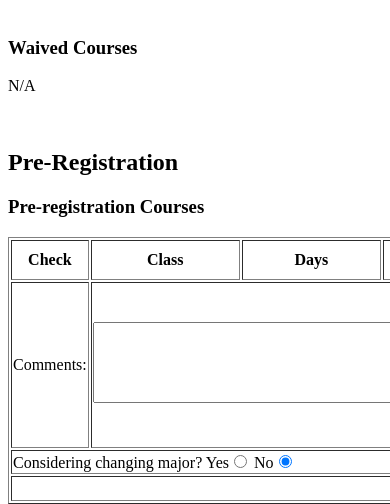
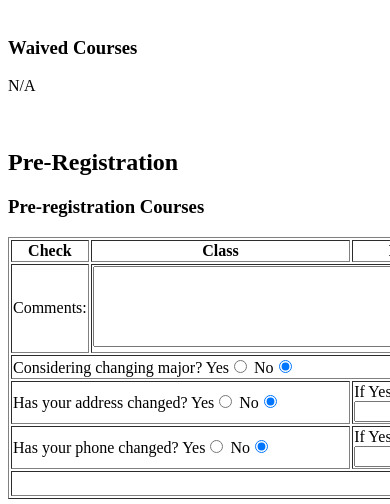
Before and after one commit to molimomo/preregistration, a PHP site: page /studentInfo.php in a window 390 px wide; the page is wider, and only the part inside the window is pictured. Shown: the part 582-1086 px from the top of that part. Run offline with PHP 8.4, Linux system fonts and the light colour scheme; the visitor is signed in with stand-in values (Sample User, id 1); tables that the repository leaves empty or names only in its code hold one stand-in row (values such as "Sample post"); data that the repository does not hold is empty; some libraries are stand-ins or nearby versions.

Commit message:
Added address phone change options.

```diff
--- a/include/utilPreregistration.php
+++ b/include/utilPreregistration.php
@@ -142,8 +142,26 @@
 					No<input type=\"radio\" name=\"changeMajor\" value=\"0\" checked=\"checked\">
 					</td>
 				</tr>
-				<tr>
-					<td colspan=\"10\" align=\"center\"><input type=\"submit\" name=\"submit\" id=\"submit\" value=\"submit\"></td>
+			<tr>
+				<td colspan=\"2\">Has your address changed?
+					Yes<input type=\"radio\" name=\"changeAddr\" value=\"1\">
+					No<input type=\"radio\" name=\"changeAddr\" value=\"0\" checked=\"checked\">
+				</td>
+				<td colspan=\"8\">
+					If Yes, please enter your new address: <input type=\"text\" name=\"newAddr\" id=\"newAddr\" size=\"100\">
+				</td>
+				</tr>
+			<tr>
+				<td colspan=\"2\">Has your phone changed?
+					Yes<input type=\"radio\" name=\"changePhone\" value=\"1\">
+					No<input type=\"radio\" name=\"changePhone\" value=\"0\" checked=\"checked\">
+				</td>
+				<td colspan=\"8\">
+					If Yes, please enter your new phone number: <input type=\"text\" name=\"newPhone\" id=\"newPhone\" size=\"100\">
+				</td>
+				</tr>
+			<tr>
+				<td colspan=\"10\" align=\"center\"><input type=\"submit\" name=\"submit\" id=\"submit\" value=\"submit\"></td>
 				</tr>";
 		echo "</table>
 		<input type=\"hidden\" name=\"studentID\" value=\"".$studentID."\"".">".
--- a/processForm.php
+++ b/processForm.php
@@ -111,6 +111,10 @@
 					<td colspan=\"4\">".$_SESSION["comments"]."</td></tr>";
 		$selectedInfo.= "<tr><td align=\"center\"><strong>Considering Changing Major?:</strong></td>
 					<td colspan=\"4\"><strong>".$_SESSION["changeMajor"]."</strong></td></tr>";
+		$selectedInfo.= "<tr><td align=\"center\"><strong>Address Changed?:</strong></td>
+					<td colspan=\"4\"><strong>".$_SESSION["changeAddr"]." ".$_SESSION["newAddr"]."</strong></td></tr>";
+		$selectedInfo.= "<tr><td align=\"center\"><strong>Phone Changed?:</strong></td>
+					<td colspan=\"4\"><strong>".$_SESSION["changePhone"]." ".$_SESSION["newPhone"]."</strong></td></tr>";
 		$selectedInfo.= "</table>";
 		echo $selectedInfo;
 		sendEmailToOffice($studentInfo, $selectedInfo);
--- a/studentInfo.php
+++ b/studentInfo.php
@@ -42,8 +42,12 @@
 			$_SESSION["selectedCourse"] = $_POST["selectedCourse"];
 			$_SESSION["comments"] = santitizeString($_POST["comments"]);
 			$_SESSION["status"] = $_POST["status"];
-			$_SESSION["changeMajor"] = ($_POST["changeMajor"]==1)?"YES":"No";
+			$_SESSION["changeMajor"] = ($_POST["changeMajor"]==1)?"YES":"NO";
+			$_SESSION["changeAddr"] = ($_POST["changeAddr"]==1)?"YES":"NO";
+			$_SESSION["changePhone"] = ($_POST["changePhone"]==1)?"YES":"NO";
 			$_SESSION["dob"] = $_POST["dob"];
+			$_SESSION["newAddr"] = santitizeString($_POST["newAddr"]);
+			$_SESSION["newPhone"] = santitizeString($_POST["newPhone"]);
 			$_SESSION["studentID"] = $_POST["studentID"];	// PK in STUDENT table
 			$_SESSION["sid"] = $_POST["sid"];				// Format: SXXXX
 			header("Location: processForm.php");
```
